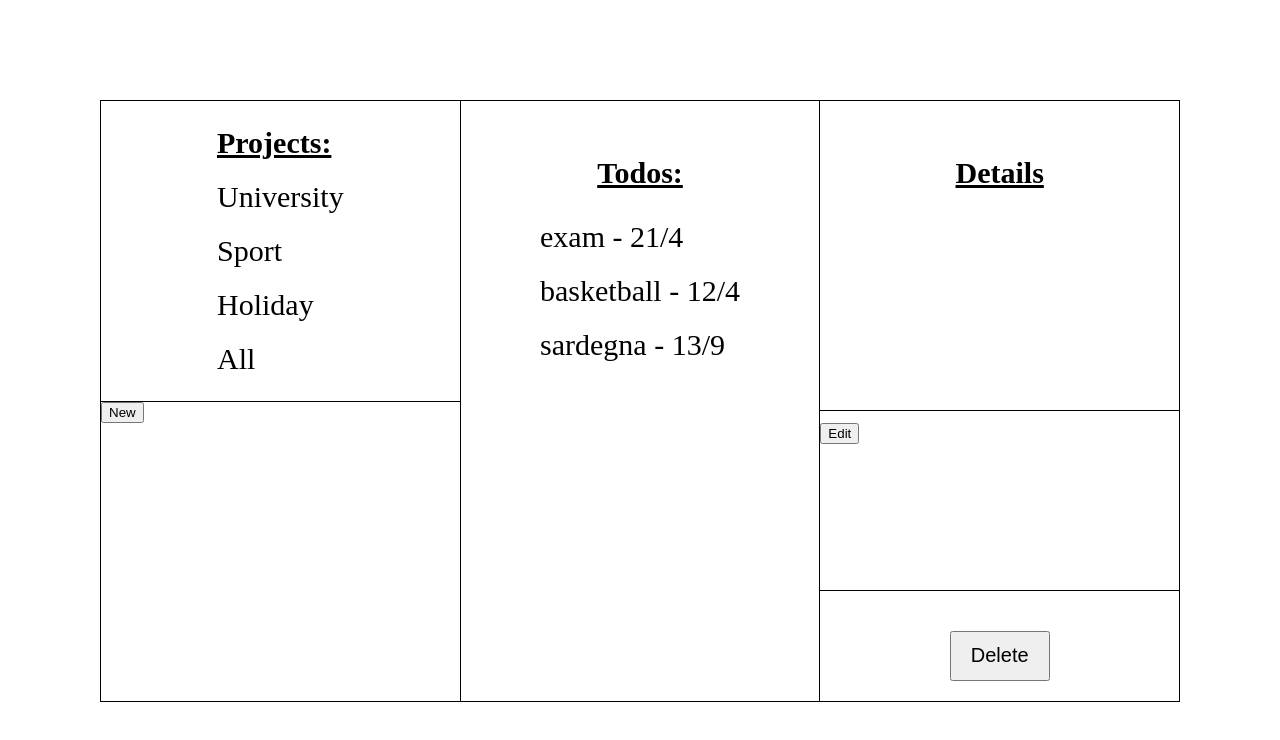
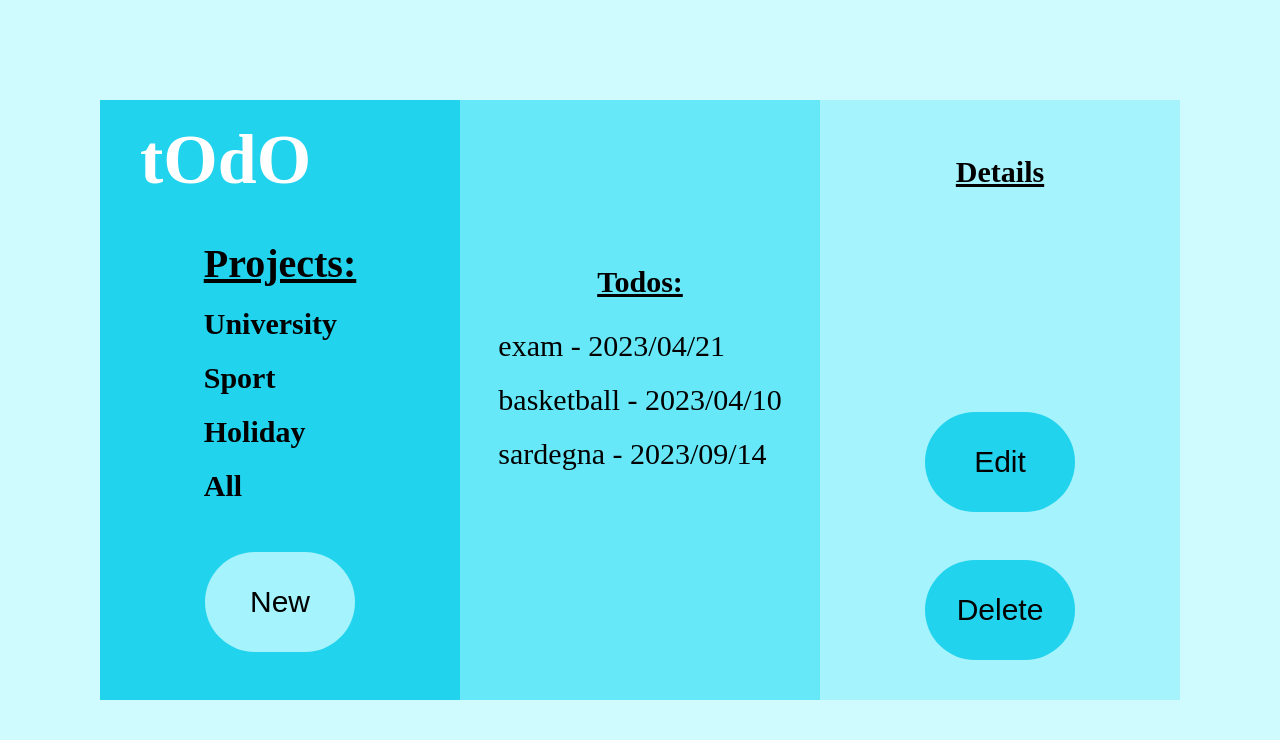
Before and after one commit to gabrielemarchetti00/todo-list, a website built with webpack: page dist/index.html in a window 1280 px wide. Built offline with Linux system fonts and the light colour scheme.

Commit message:
add style

```diff
--- a/src/index.js
+++ b/src/index.js
@@ -137,15 +137,15 @@ let uniProject = [];
 let sportProject = [];
 let holidayProject = [];
 
-const todoOne = new Todo("exam", "algorithms", "21/4", "high", "university", 1);
+const todoOne = new Todo("exam", "algorithms", "2023/04/21", "high", "university", 1);
 defaultProject.push(todoOne);
 uniProject.push(todoOne);
 
-const todoTwo = new Todo("basketball", "3v3, outdoor", "12/4", "low", "sport", 2)
+const todoTwo = new Todo("basketball", "3v3, outdoor", "2023/04/10", "low", "sport", 2)
 defaultProject.push(todoTwo);
 sportProject.push(todoTwo);
 
-const todoThree = new Todo("sardegna", "santa teresa, one week", "13/9", "middle", "holiday", 3);
+const todoThree = new Todo("sardegna", "santa teresa, one week", "2023/09/14", "middle", "holiday", 3);
 defaultProject.push(todoThree);
 holidayProject.push(todoThree);
 
--- a/src/style.css
+++ b/src/style.css
@@ -2,6 +2,7 @@ body {
   display: flex;
   align-items: center;
   margin: 100px;
+  background-color: #cffafe;
 }
 
 .left,
@@ -11,26 +12,27 @@ body {
   height: 75vh;
 }
 
-.left,
-.right {
-  border: 1px solid;
-}
-
-.middle {
-  border-top: 1px solid;
-  border-bottom: 1px solid;
-}
-
 /*left*/
 .left {
   display: grid;
-  grid-template-rows: 1fr 1fr;
+  grid-template-rows: 0.2fr 1fr 1fr;
+  background-color: #22d3ee;
+}
+
+.main-title{
+  font-weight: bold;
+  font-size: 70px;
+  color: white;
+  margin-left: 40px;
+  margin-top: 20px;
+  margin-bottom: 40px;
 }
 
 .projects{
   align-self: center;
   justify-self: center;
   font-size: 30px;
+  font-weight: bold;
   display: flex;
   flex-direction: column;
   gap: 20px;
@@ -38,6 +40,7 @@ body {
 
 .left-title{
   font-weight: bold;
+  font-size: 40px;
   text-decoration: underline;
 }
 
@@ -48,8 +51,31 @@ body {
   cursor: pointer;
 }
 
+.uni:hover,
+.sport:hover,
+.hol:hover,
+.all:hover{
+  color: white;
+}
+
 .new-todo {
-  border-top: 1px solid;
+  display: flex;
+  align-items: center;
+  justify-content: center;
+  gap: 50px;
+}
+
+.new-form{
+  font-size: 20px;
+}
+
+#new-button{
+  height: 100px;
+  width: 150px;
+  font-size: 30px;
+  border: 0px;
+  background-color: #a5f3fc;
+  border-radius: 100px;
 }
 
 /*middle*/
@@ -59,12 +85,13 @@ body {
   align-items: center;
   font-size: 30px;
   gap: 30px;
+  background-color: #67e8f9;
 }
 
 .middle-title{
   font-weight: bold;
   text-decoration: underline;
-  margin-top: 55px;
+  margin-top: 165px;
 }
 
 .middle-body{
@@ -73,12 +100,21 @@ body {
   gap: 20px;
 }
 
+.middle-body > div{
+  cursor: pointer;
+}
+
+.middle-body > div:hover{
+  color: white;
+}
+
 /*right*/
 .right {
   display: grid;
   grid-template-rows: 0.3fr 2fr 2fr 1fr;
   font-size: 30px;
   gap: 20px;
+  background-color: #a5f3fc;
 }
 
 .right-title,
@@ -97,11 +133,6 @@ body {
   gap: 20px;
 }
 
-.edit {
-  border-bottom: 1px solid;
-  border-top: 1px solid;
-}
-
 .delete{
   display: flex;
   justify-content: center;
@@ -113,3 +144,28 @@ body {
   height: 50px;
   font-size: 20px;
 }
+
+.edit{
+  display: flex;
+  align-items: center;
+  justify-content: center;
+  gap: 50px;
+}
+
+#edit-button,
+#delete-button{
+  width: 150px;
+  height: 100px;
+  background-color:#22d3ee;
+  border: 0px;
+  border-radius: 100px;
+  font-size: 30px;
+}
+
+.edit-form{
+  font-size: 20px;
+}
+
+#delete-button{
+  margin-bottom: 40px;
+}
```
Also changed, not shown: dist/index.html, dist/main.js.
